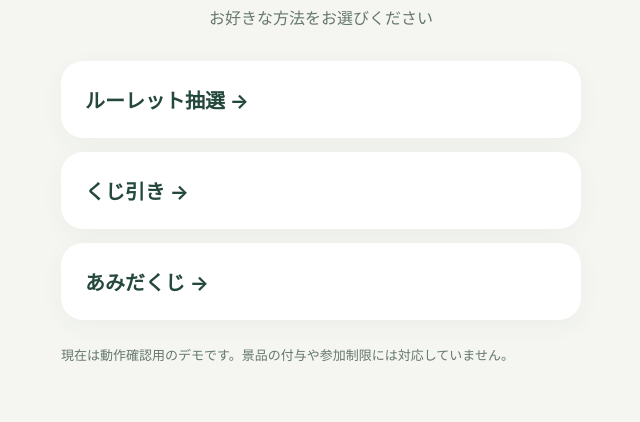
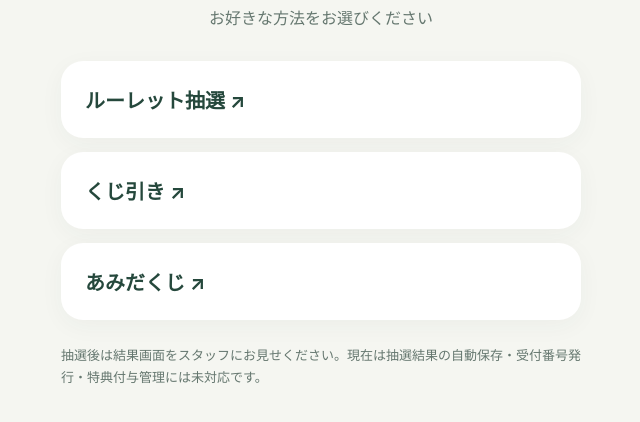
Before and after one commit to 1ma-ma-ma1/salon-nfc-menu, a plain HTML site: page lottery/index.html in a window 1280 px wide. Shown: the part 184-606 px from the top of the page, without its empty margins (319-959 px from the left). Drawn offline with Linux system fonts and the light colour scheme.

Commit message:
Link lottery menu to existing GitHub lottery apps

```diff
--- a/lottery/index.html
+++ b/lottery/index.html
@@ -1,3 +1,36 @@
-<!doctype html><html lang="ja"><head><meta charset="utf-8"><meta name="viewport" content="width=device-width,initial-scale=1"><title>抽選方法を選択</title><link rel="stylesheet" href="../style.css"></head><body><main><a class="back" href="../">← サービス案内へ戻る</a><div class="spark">✦</div><h1>抽選方法を選択</h1><p class="sub">お好きな方法をお選びください</p><div id="choices" class="links"></div><p class="note">現在は動作確認用のデモです。景品の付与や参加制限には対応していません。</p></main><script src="../config.js"></script><script>
-'use strict';const root=document.getElementById('choices');for(const x of window.NFC_CONFIG.lottery){if(!x.enabled)continue;const a=document.createElement('a');a.className='link';a.href='play.html?type='+encodeURIComponent(x.type);a.textContent=x.label+' →';root.append(a)}
-</script></body></html>
+<!doctype html>
+<html lang="ja">
+<head>
+  <meta charset="utf-8">
+  <meta name="viewport" content="width=device-width,initial-scale=1">
+  <meta name="theme-color" content="#f5f6f1">
+  <title>抽選方法を選択</title>
+  <link rel="stylesheet" href="../style.css">
+</head>
+<body>
+  <main>
+    <a class="back" href="../">← サービス案内へ戻る</a>
+    <div class="spark">✦</div>
+    <h1>抽選方法を選択</h1>
+    <p class="sub">お好きな方法をお選びください</p>
+    <div id="choices" class="links"></div>
+    <p class="note">抽選後は結果画面をスタッフにお見せください。現在は抽選結果の自動保存・受付番号発行・特典付与管理には未対応です。</p>
+  </main>
+  <script>
+    'use strict';
+    const choices = [
+      {label:'ルーレット抽選',url:'https://1ma-ma-ma1.github.io/ru-retto/roulette/'},
+      {label:'くじ引き',url:'https://1ma-ma-ma1.github.io/ru-retto/kuji/'},
+      {label:'あみだくじ',url:'https://1ma-ma-ma1.github.io/ru-retto/amida/'}
+    ];
+    const root=document.getElementById('choices');
+    for(const item of choices){
+      const a=document.createElement('a');
+      a.className='link';
+      a.href=item.url;
+      a.textContent=item.label+' ↗';
+      root.append(a);
+    }
+  </script>
+</body>
+</html>
```
